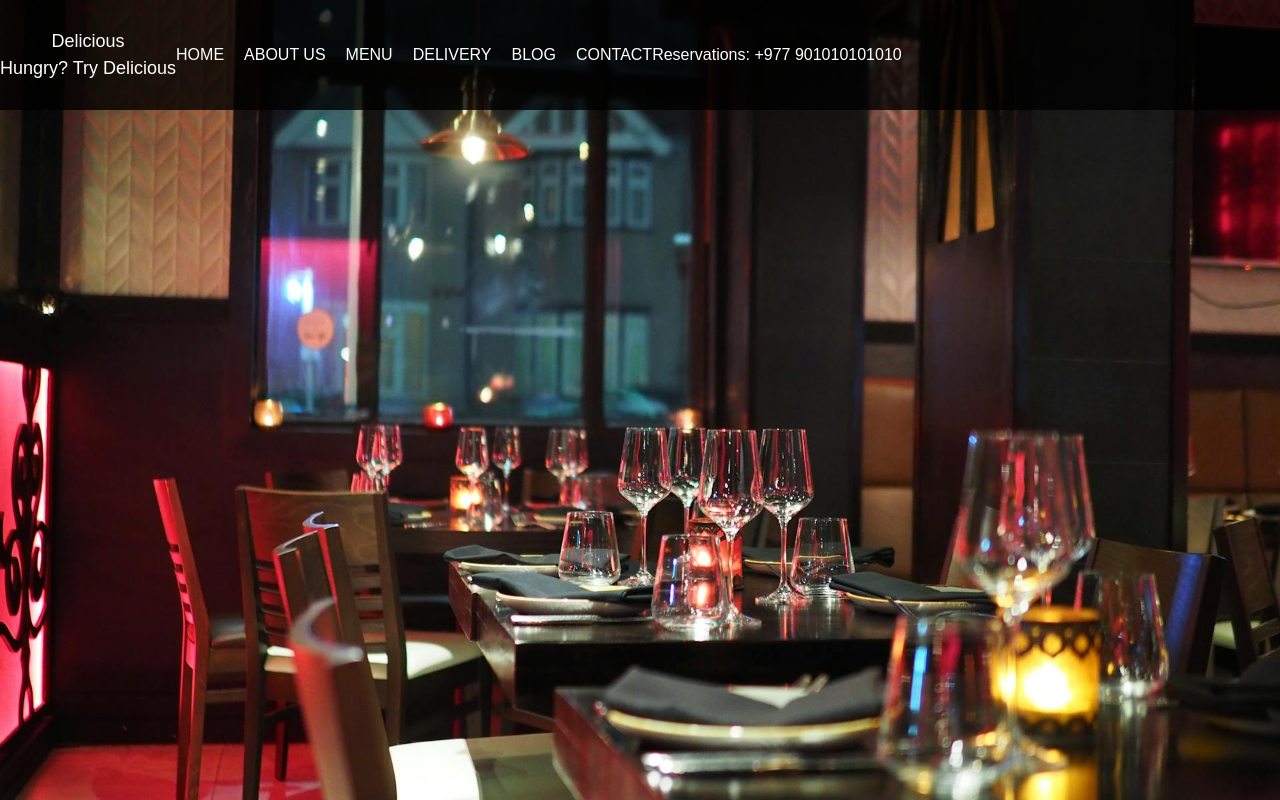
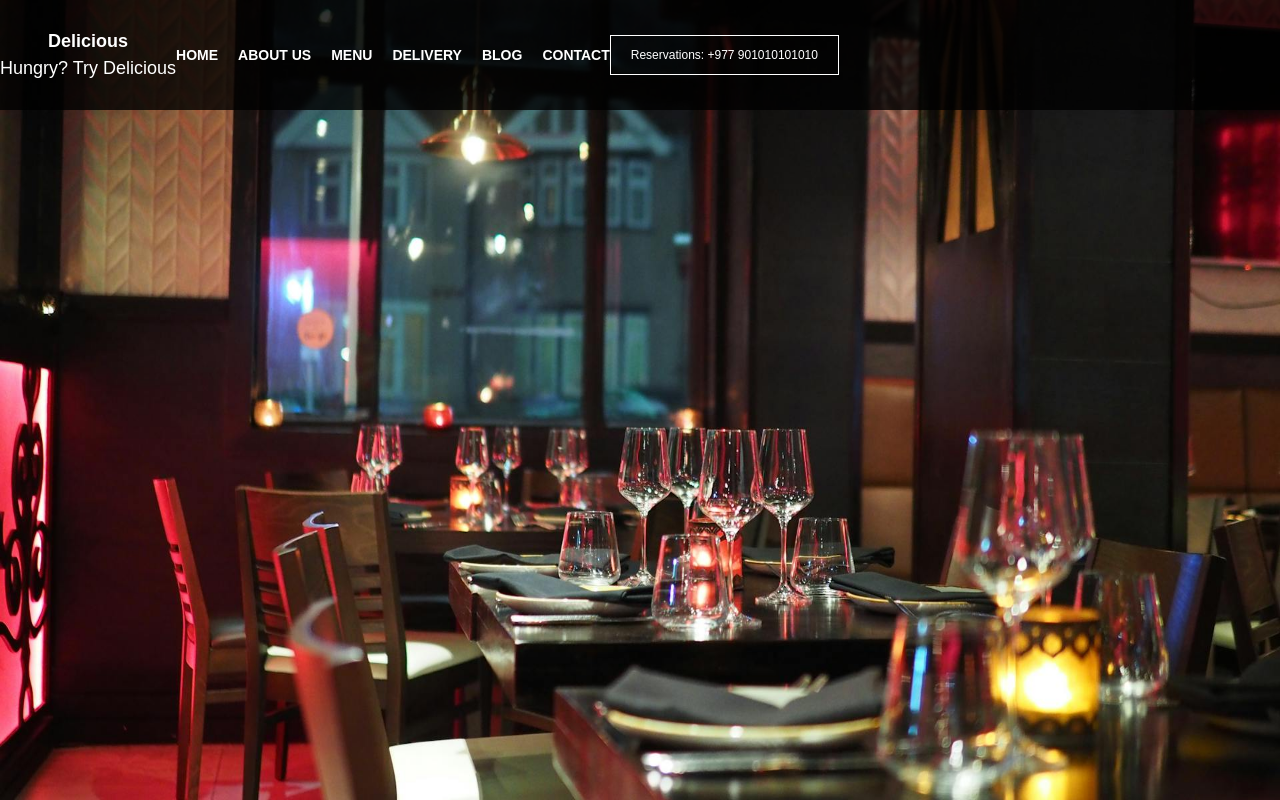
Before and after one commit to Biki101/delicious, a Next.js app: page / in a window 1280 px wide. Built offline with nearby package versions, Linux system fonts and the light colour scheme.

Commit message:
updated header

```diff
--- a/src/app/components/Header/header.tsx
+++ b/src/app/components/Header/header.tsx
@@ -4,18 +4,32 @@ export default function Header() {
       <div className="outer-container text-white ">
         <div className="flex justify-between items-center">
           <div className="flex flex-col text-[18px] items-center justify-center">
-            <div>Delicious</div>
+            <div className="font-bold">Delicious</div>
             <div>Hungry? Try Delicious</div>
           </div>
-          <div className="flex gap-[20px] ">
-            <div>HOME</div>
-            <div>ABOUT US</div>
-            <div>MENU</div>
-            <div>DELIVERY</div>
-            <div>BLOG</div>
-            <div>CONTACT</div>
+          <div className="flex gap-[20px] text-[14px] font-semibold">
+            <div className="cursor-pointer hover:text-[brown] transition-colors">
+              HOME
+            </div>
+            <div className="cursor-pointer hover:text-[brown] transition-colors">
+              ABOUT US
+            </div>
+            <div className="cursor-pointer hover:text-[brown] transition-colors">
+              MENU
+            </div>
+            <div className="cursor-pointer hover:text-[brown] transition-colors">
+              DELIVERY
+            </div>
+            <div className="cursor-pointer hover:text-[brown] transition-colors">
+              BLOG
+            </div>
+            <div className="cursor-pointer hover:text-[brown] transition-colors">
+              CONTACT
+            </div>
           </div>
-          <div>Reservations: +977 901010101010</div>
+          <div className="border-[1px] border-white p-[10px] px-[20px] text-[12px] cursor-pointer">
+            Reservations: +977 901010101010
+          </div>
         </div>
       </div>
     </div>
--- a/src/app/globals.css
+++ b/src/app/globals.css
@@ -2,6 +2,8 @@
 @tailwind components;
 @tailwind utilities;
 @import "./style.css/layout.css";
+
+@import url("https://fonts.googleapis.com/css2?family=Barlow:ital,wght@0,100;0,200;0,300;0,400;0,500;0,600;0,700;0,800;0,900;1,100;1,200;1,300;1,400;1,500;1,600;1,700;1,800;1,900&display=swap");
 
 :root {
   --background: #ffffff;
@@ -16,6 +18,7 @@
 }
 
 body {
+  font-family: "Barlow", sans-serif !important;
   color: var(--foreground);
   background: var(--background);
   font-family: Arial, Helvetica, sans-serif;
```
